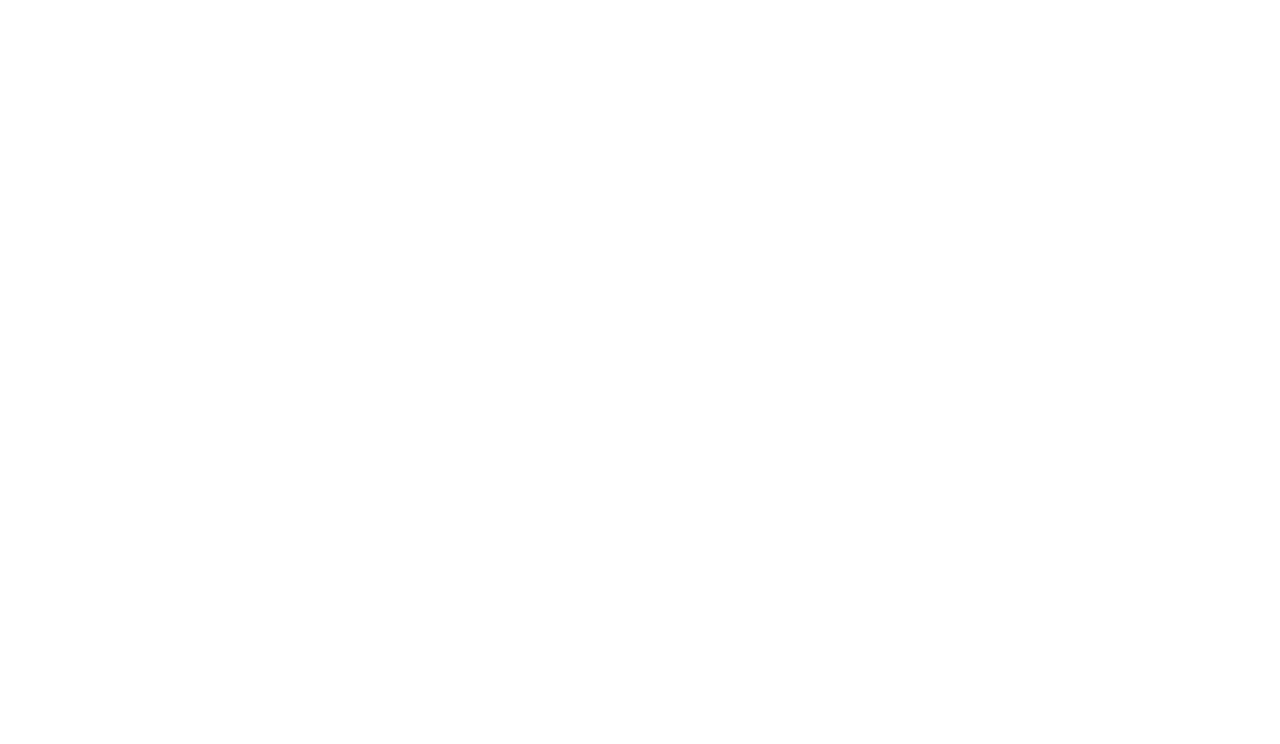
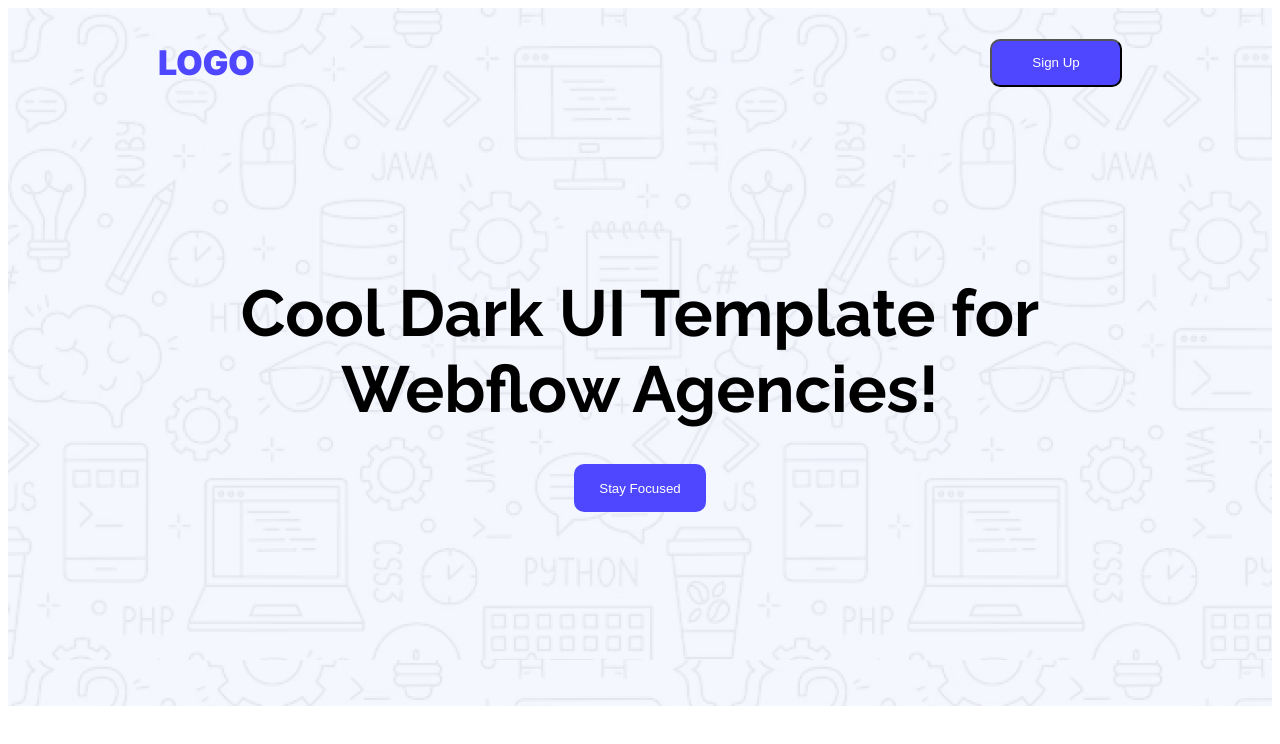
Before and after one commit to zibon07/assignment-01, a plain HTML site: page index.html in a window 1280 px wide. Drawn offline with Linux system fonts and the light colour scheme.

Commit message:
header section added

```diff
--- a/index.html
+++ b/index.html
@@ -4,10 +4,24 @@
     <meta charset="UTF-8">
     <meta name="viewport" content="width=device-width, initial-scale=1.0">
     <title>Assignment-01</title>
+    <link rel="preconnect" href="https://fonts.googleapis.com">
+<link rel="preconnect" href="https://fonts.gstatic.com" crossorigin>
+<link href="https://fonts.googleapis.com/css2?family=Inter:ital,opsz,wght@0,14..32,100..900;1,14..32,100..900&display=swap" rel="stylesheet">
+<link rel="preconnect" href="https://fonts.googleapis.com">
+<link rel="preconnect" href="https://fonts.gstatic.com" crossorigin>
+<link href="https://fonts.googleapis.com/css2?family=Raleway:ital,wght@0,100..900;1,100..900&display=swap" rel="stylesheet">
+    <link rel="stylesheet" href="styles/styles.css">
 </head>
 <body>
     <header>
-
+        <nav>
+            <h3 class="inter-normal LOGO">LOGO</h3>
+            <a href=""><button class="btn-primary">Sign Up</button></a>
+        </nav>
+        <section class="banner">
+            <h1 class="raleway-normal banner-title">Cool Dark UI Template for <br> Webflow Agencies!</h1>
+            <a href=""><button class="btn-primary btn-banner">Stay Focused</button></a>
+        </section>
 
     </header>
     <main>
--- /dev/null
+++ b/styles/styles.css
@@ -0,0 +1,66 @@
+.inter-normal {
+    font-family: "Inter", sans-serif;
+    font-optical-sizing: auto;
+    font-style: normal;
+}
+
+.raleway-normal {
+    font-family: "Raleway", sans-serif;
+    font-optical-sizing: auto;
+    font-style: normal;
+}
+
+
+/* nav styles */
+
+header{
+    background-image: url("../Assets/Hero-bg.png");
+    height: 698px;
+}
+
+nav {
+    display: flex;
+    align-items: center;
+    justify-content: space-between;
+    margin: 0 150px 0;
+
+}
+
+.LOGO {
+    color: #4E47FF;
+    font-size: 34px;
+    font-weight: 900;
+}
+
+/* banner styles */
+
+.banner {
+    text-align: center;
+
+    margin-top: 158px;
+
+}
+
+.banner-title {
+    font-size: 65px;
+    font-weight: bold;
+    margin-bottom: 37px;
+}
+
+.btn-banner{
+    width: 174px;
+    height: 48px;
+    border: none;
+}
+
+
+/* shared styles */
+
+
+.btn-primary {
+    background-color: #4E47FF;
+    color: #FFFFFF;
+    height: 48px;
+    width: 132px;
+    border-radius: 10px;
+}
```
